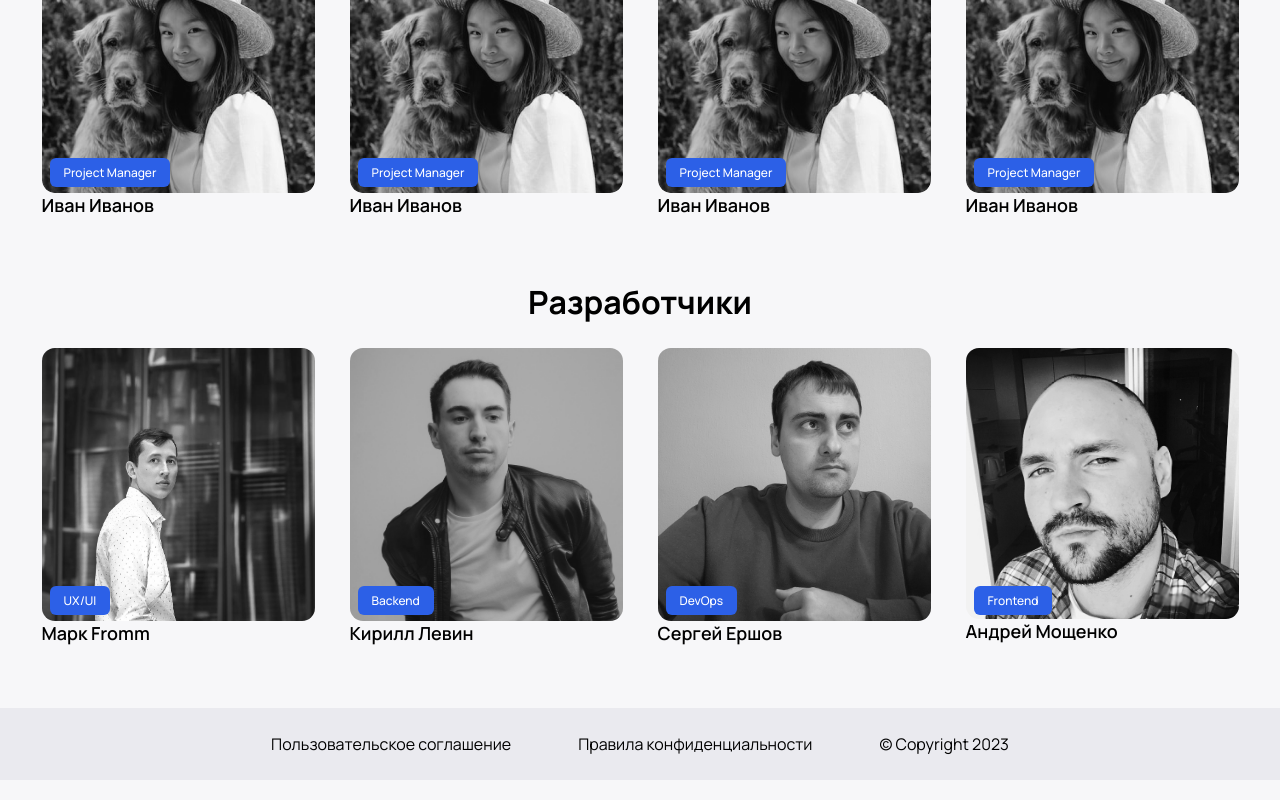
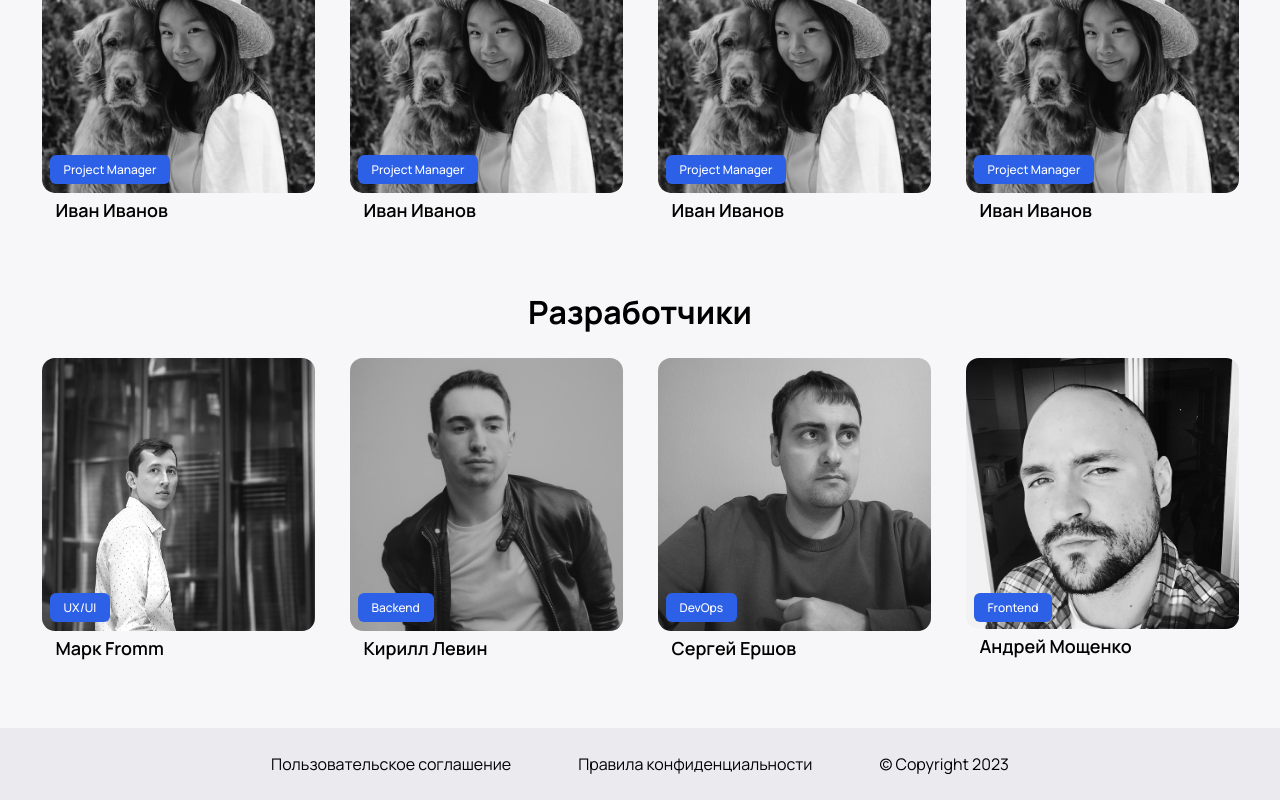
Before and after one commit to The-Conference/findconf, a React (Create React App) app: page /about in a window 1280 px wide. Shown: the part 1034-1834 px from the top of the page. Built offline with nearby package versions, Linux system fonts and the light colour scheme; no server answers.

Commit message:
updated build 6 March 11:23

```diff
--- a/src/Components/AboutService/about.scss
+++ b/src/Components/AboutService/about.scss
@@ -90,7 +90,7 @@
       }
       .role {
         position: absolute;
-        bottom: 30px;
+        bottom: 43px;
         left: 8px;
         background-color: #2c60e7;
         border-radius: 6px;
@@ -102,6 +102,7 @@
       p {
         font-size: 18px;
         font-family: "Manrope semibold";
+        padding: 5px 14px;
       }
     }
   }
--- a/src/Components/Previews/Previews.jsx
+++ b/src/Components/Previews/Previews.jsx
@@ -34,7 +34,7 @@ export const Prev1 = () => {
       className="conference"
     >
       <p className="conference__type">
-        <a href="/search/история">
+        <a href="/search?q=история">
           Конференции по истории <span>&gt;</span>
         </a>
       </p>
@@ -172,7 +172,7 @@ export const Prev2 = () => {
       className="conference"
     >
       <p className="conference__type">
-        <a href="/search/филология">
+        <a href="/search?q=филология">
           Конференции по филологии <span>&gt;</span>
         </a>
       </p>
```
Also changed, not shown: 14 other files (tests, documents, lock files or other folders).
